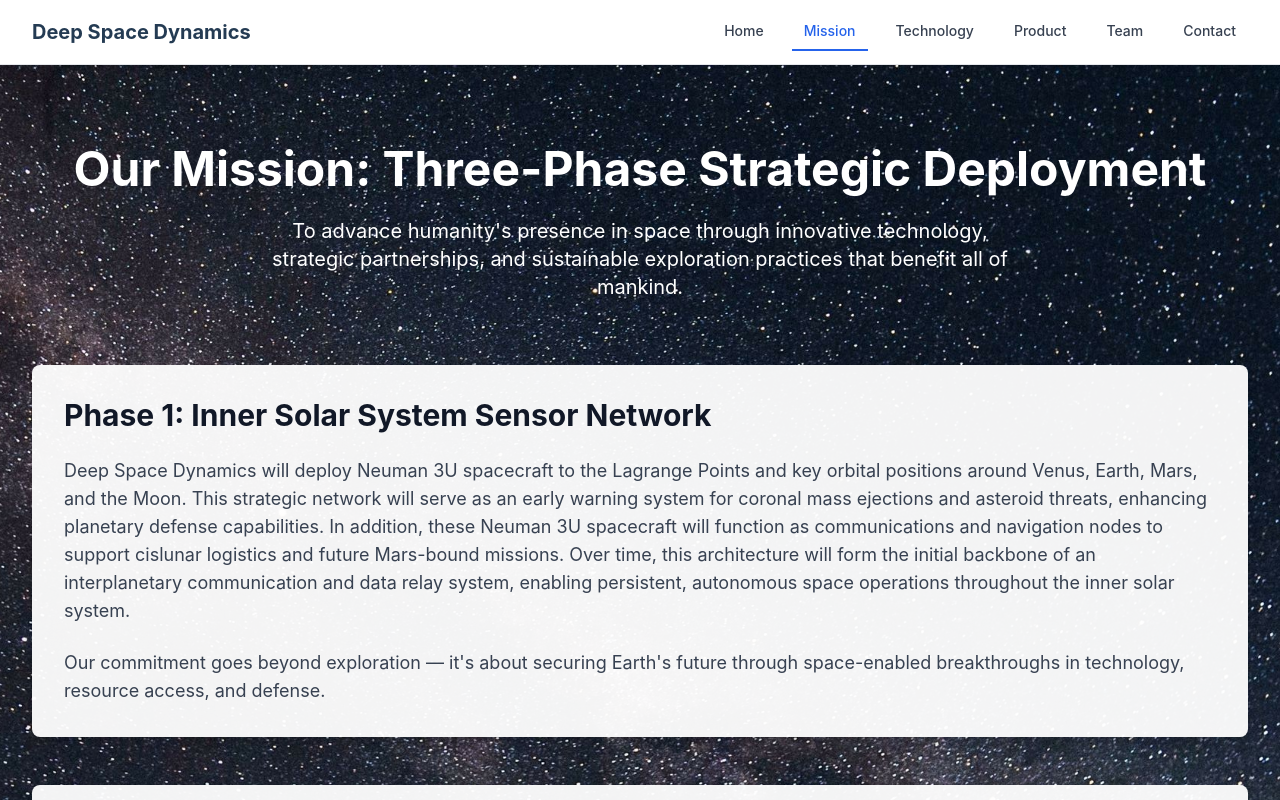
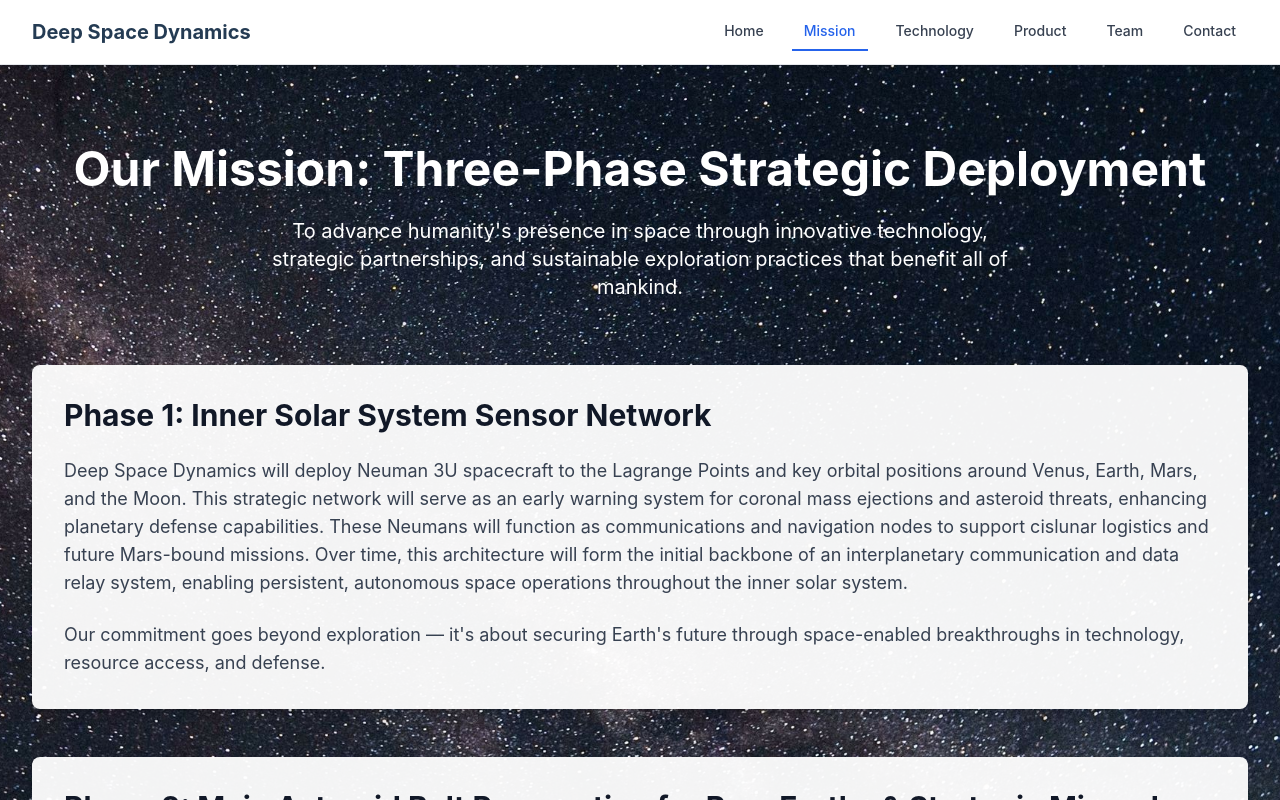
Before and after one commit to tommytoyou/deep-space-dynamics, a React (Create React App) app: page /mission in a window 1280 px wide. Shown: the top 800 px of the page. Built offline with nearby package versions, Linux system fonts and the light colour scheme; the HTML template or start-up script is replaced by a standard one.

Commit message:
Fixed typos and corrected misspelled words

```diff
--- a/src/pages/Mission.jsx
+++ b/src/pages/Mission.jsx
@@ -22,7 +22,7 @@ const Mission = () => {
           <div className="bg-white bg-opacity-95 rounded-lg shadow-lg p-8 mb-12">
             <h2 className="text-3xl font-bold text-gray-900 mb-6">Phase 1: Inner Solar System Sensor Network</h2>
             <p className="text-lg text-gray-700 mb-6">
-              Deep Space Dynamics will deploy Neuman 3U spacecraft to the Lagrange Points and key orbital positions around Venus, Earth, Mars, and the Moon. This strategic network will serve as an early warning system for coronal mass ejections and asteroid threats, enhancing planetary defense capabilities. In addition, these Neuman 3U spacecraft will function as communications and navigation nodes to support cislunar logistics and future Mars-bound missions. Over time, this architecture will form the initial backbone of an interplanetary communication and data relay system, enabling persistent, autonomous space operations throughout the inner solar system.
+              Deep Space Dynamics will deploy Neuman 3U spacecraft to the Lagrange Points and key orbital positions around Venus, Earth, Mars, and the Moon. This strategic network will serve as an early warning system for coronal mass ejections and asteroid threats, enhancing planetary defense capabilities. These Neumans will function as communications and navigation nodes to support cislunar logistics and future Mars-bound missions. Over time, this architecture will form the initial backbone of an interplanetary communication and data relay system, enabling persistent, autonomous space operations throughout the inner solar system.
             </p>
             <p className="text-lg text-gray-700">
               Our commitment goes beyond exploration — it's about securing Earth's future through space-enabled breakthroughs in technology, resource access, and defense.
@@ -33,7 +33,7 @@ const Mission = () => {
           <div className="bg-white bg-opacity-95 rounded-lg shadow-lg p-8 mb-12">
             <h2 className="text-3xl font-bold text-gray-900 mb-6">Phase 2: Main Asteroid Belt Prospecting for Rare Earths & Strategic Minerals</h2>
             <p className="text-lg text-gray-700 mb-6">
-              Deep Space Dynamics will extend its Lagrange point coverage to include Mercury and deploy Neuman 3U spacecraft to conduct advanced prospecting missions throughout the Asteroid Belt. These missions will focus on identifying rare earth elements and performing strategic resource mapping to evaluate the potential for future in-situ resource utilization (ISRU). Additionally, the Neuman 3U spacecraft will enable deep-space trajectory tracking and provide essential orbital redundancy. This expansion will further strengthen the inner solar system’s mesh network, reinforcing the backbone of autonomous, resilient space infrastructure for American-led deep-space operations.
+              Deep Space Dynamics will extend its Lagrange point coverage to include Mercury and deploy Neuman 3U spacecraft to conduct advanced prospecting missions throughout the Asteroid Belt. These missions will focus on identifying rare earth elements and performing strategic resource mapping to evaluate the potential for future in-situ resource utilization (ISRU). These spacecraft will enable deep-space trajectory tracking and provide essential orbital redundancy. This expansion will further strengthen the inner solar system’s mesh network, reinforcing the backbone of autonomous, resilient space infrastructure for American-led deep-space operations.
             </p>
             <p className="text-lg text-gray-700">
               Through innovative extraction technologies and automated mining systems, we'll establish sustainable resource flows that reduce Earth's dependence on terrestrial mining while opening new frontiers for economic growth.
```
